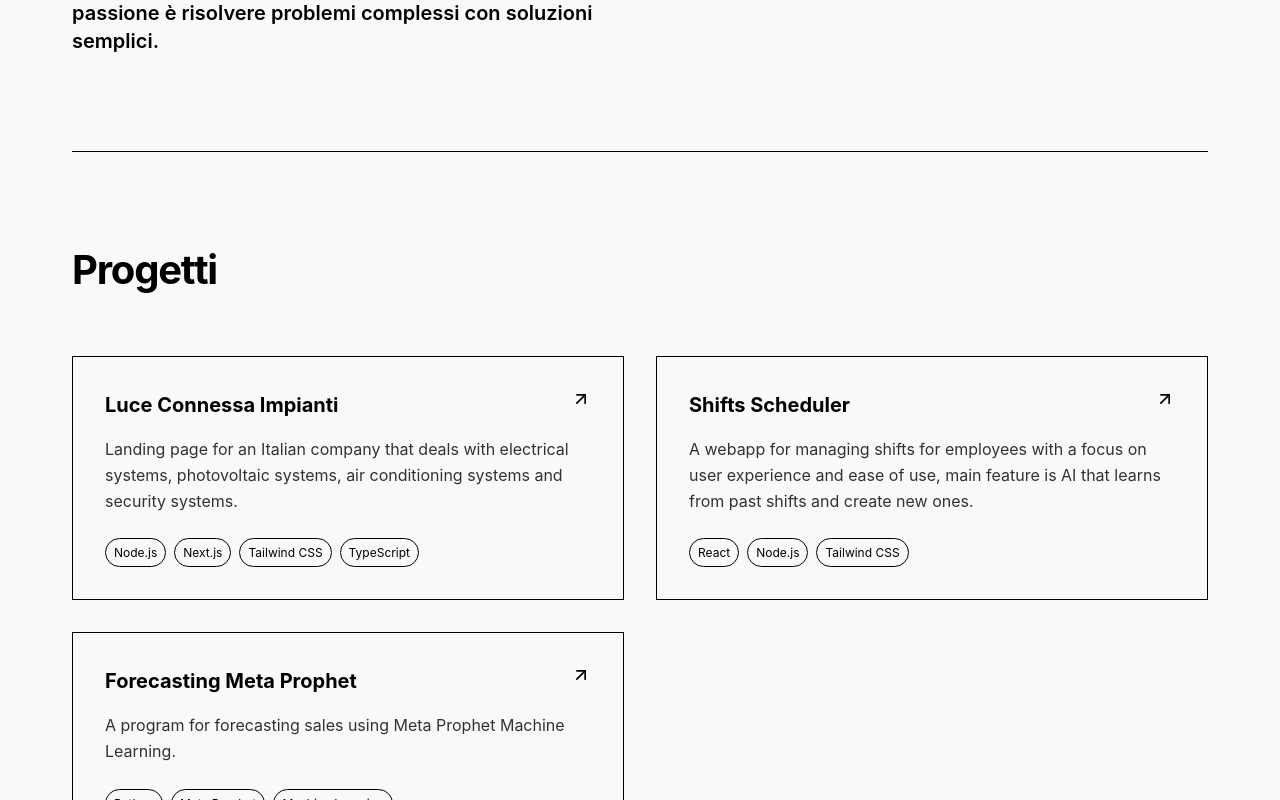
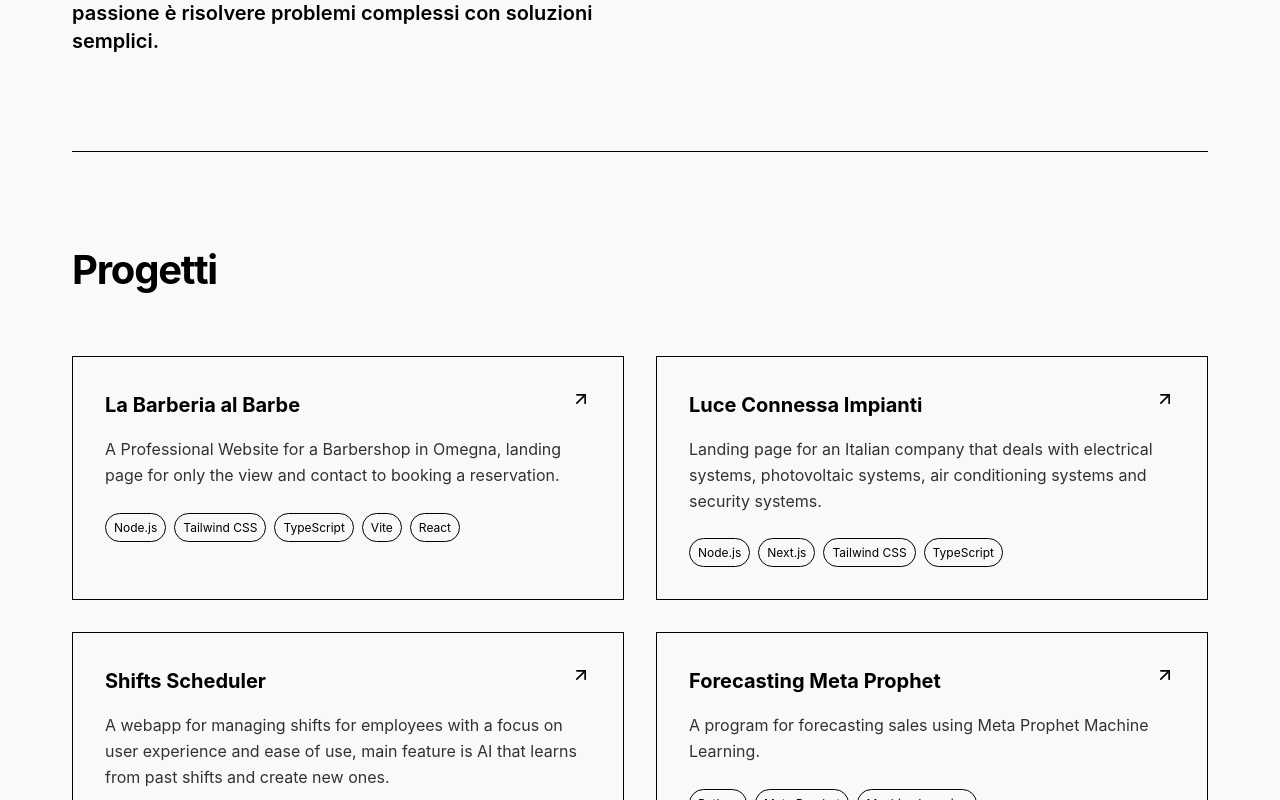
Before and after one commit to Ludovico-B/My-personal-website, a React (Vite) app: page / in a window 1280 px wide. Shown: the part 503-1303 px from the top of the page. Built offline with nearby package versions, Linux system fonts and the light colour scheme.

Commit message:
Aggiornato con un nuovo progetto di web design su caso reale

```diff
--- a/src/components/ProjectGrid.jsx
+++ b/src/components/ProjectGrid.jsx
@@ -50,6 +50,12 @@ const ProjectCard = ({ title, description, tags, link }) => (
 const ProjectGrid = () => {
     const projects = [
         {
+            title: 'La Barberia al Barbe',
+            description: 'A Professional Website for a Barbershop in Omegna, landing page for only the view and contact to booking a reservation.',
+            tags: ['Node.js', 'Tailwind CSS', 'TypeScript', 'Vite', 'React'],
+            link: 'https://github.com/Ludovico-B/LaBarberiaAlBarbe-website'
+        },
+        {
             title: 'Luce Connessa Impianti',
             description: 'Landing page for an Italian company that deals with electrical systems, photovoltaic systems, air conditioning systems and security systems.',
             tags: ['Node.js', 'Next.js', 'Tailwind CSS', 'TypeScript'],
```
